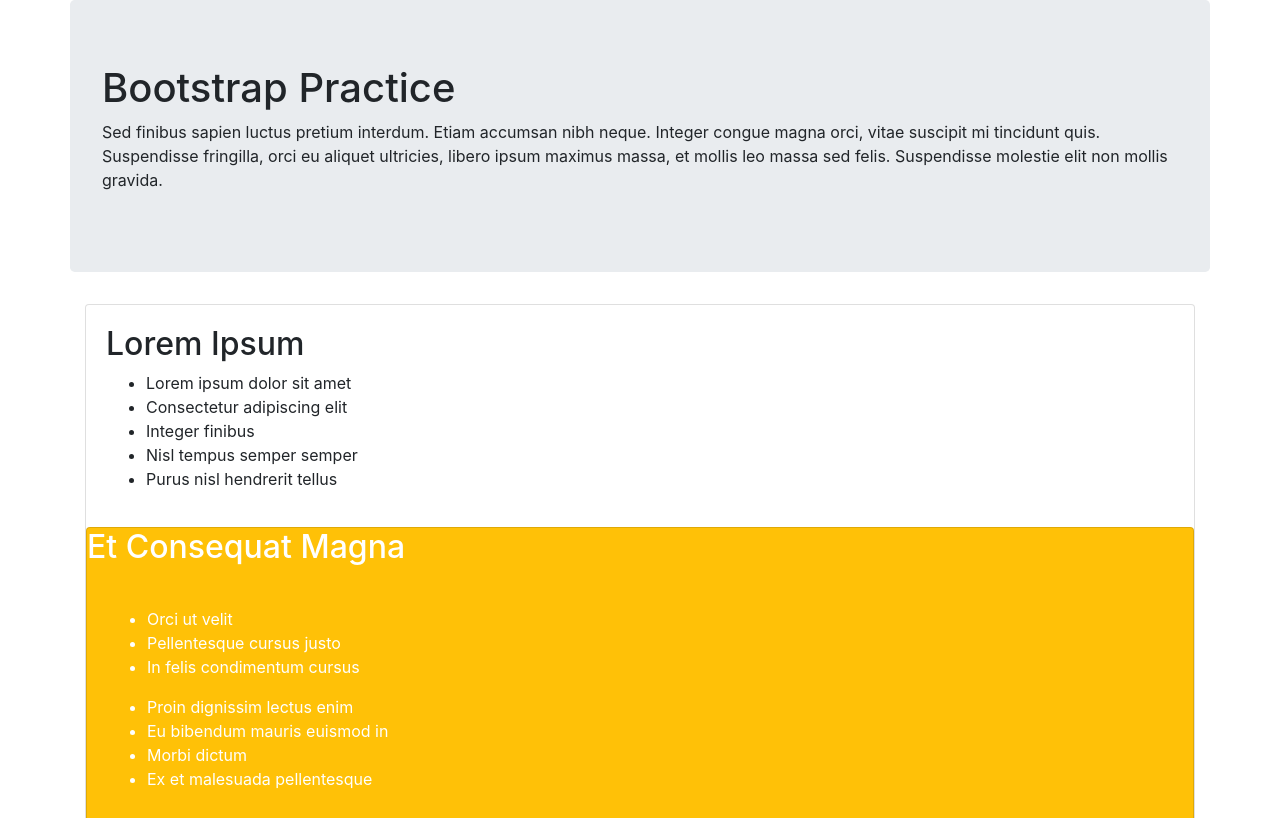
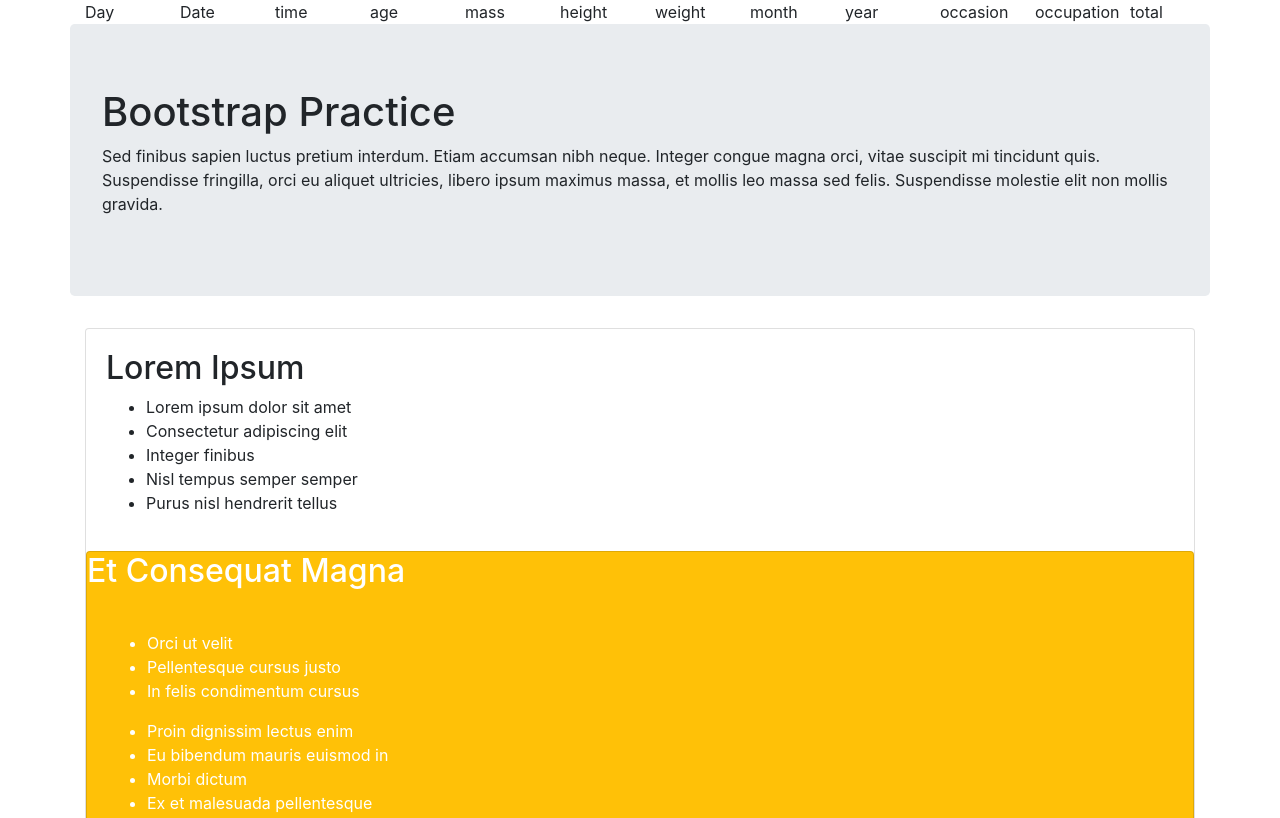
Before and after one commit to AnnabelMate/bootstrap-practice, a plain HTML site: page index.html in a window 1280 px wide. Shown: the top 818 px of the page. Drawn offline with nearby package versions, Linux system fonts and the light colour scheme.

Commit message:
add class row to class container.

```diff
--- a/index.html
+++ b/index.html
@@ -17,6 +17,18 @@
     <body>
         <div class="container">
             <div class="row">
+                <div class="col-md-1">Day</div>
+                <div class="col-md-1">Date</div>
+                <div class="col-md-1">time</div>
+                <div class="col-md-1">age</div>
+                <div class="col-md-1">mass</div>
+                <div class="col-md-1">height</div>
+                <div class="col-md-1">weight</div>
+                <div class="col-md-1">month</div>
+                <div class="col-md-1">year</div>
+                <div class="col-md-1">occasion</div>
+                <div class="col-md-1">occupation</div>
+                <div class="col-md-1">total</div>
         <div class="jumbotron">
         <h1>Bootstrap Practice</h1>
         <p>Sed finibus sapien luctus pretium interdum. Etiam accumsan nibh neque. Integer congue magna orci, vitae suscipit mi tincidunt quis. Suspendisse fringilla, orci eu aliquet ultricies, libero ipsum maximus massa, et mollis leo massa sed felis. Suspendisse molestie elit non mollis gravida.</p>
```
